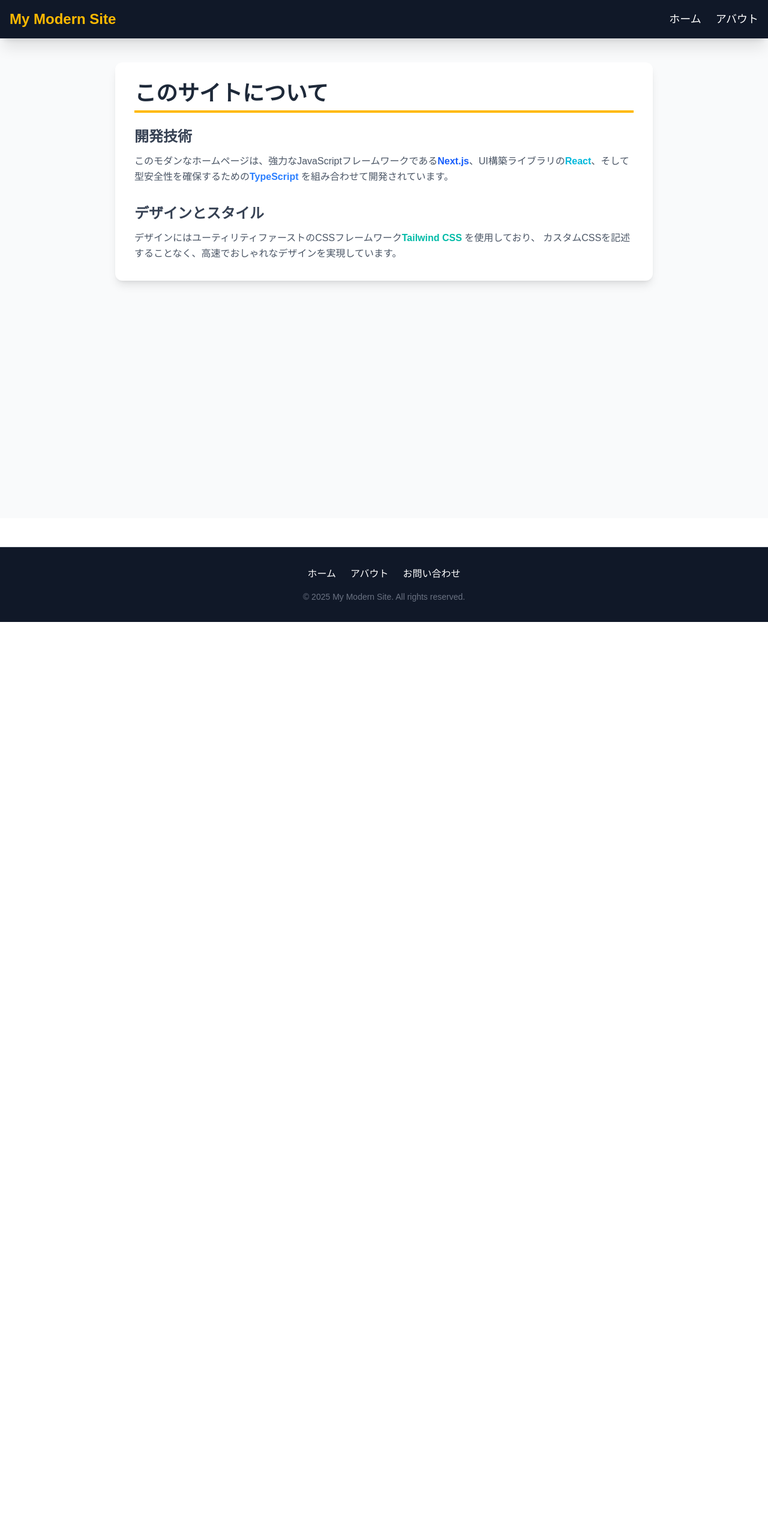
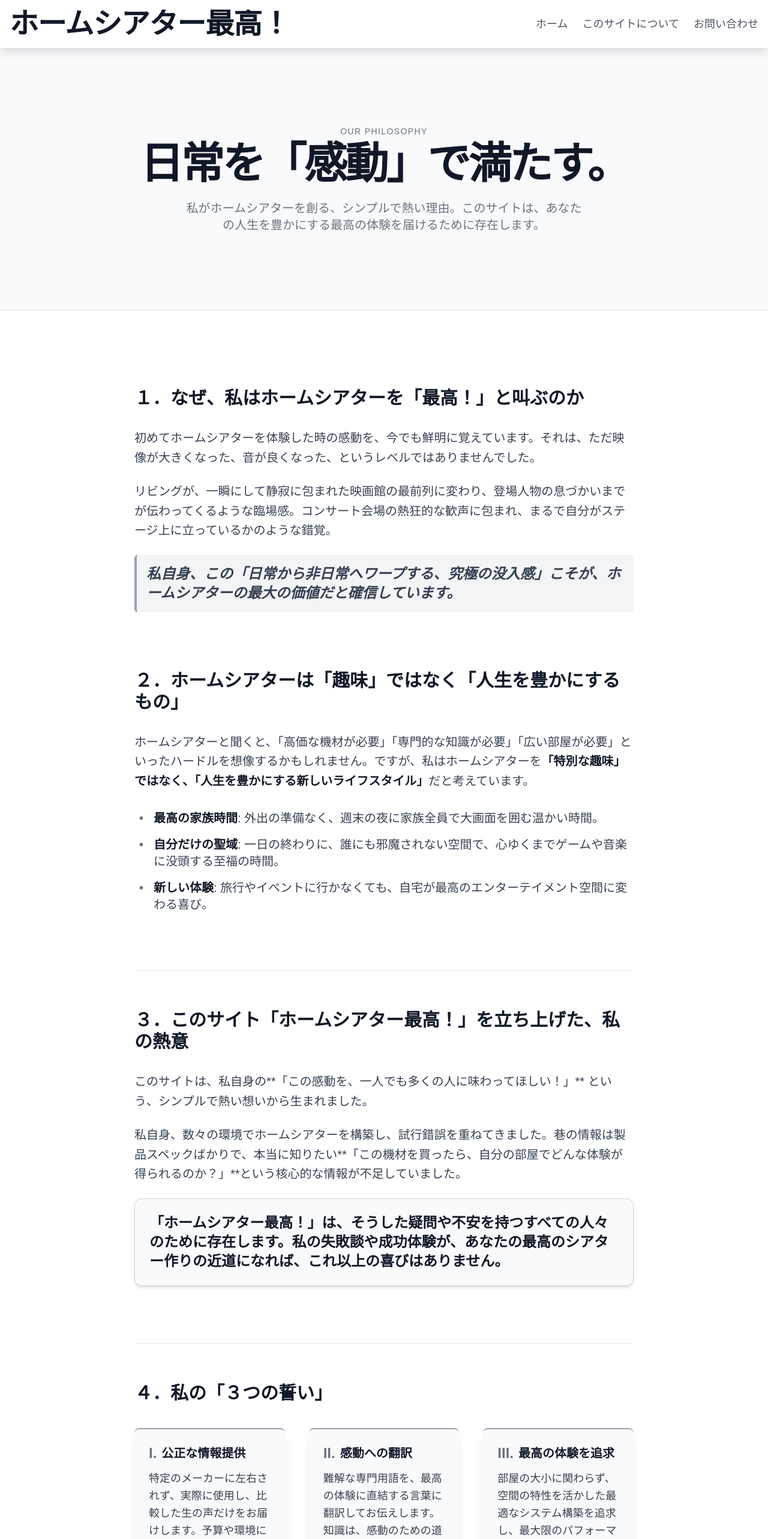
Before and after one commit to gtx13b/hometheater-saiko, a Next.js app: page /about in a window 1280 px wide. Shown: the top 2566 px of the page at 60% size. Before the commit the page ends 1037 px from the top, so only its background shows below. Built offline with nearby package versions, Linux system fonts and the light colour scheme.

Commit message:
style: Apply clean light theme to Header and Footer components

```diff
--- a/app/about/page.tsx
+++ b/app/about/page.tsx
@@ -1,46 +1,140 @@
 // app/about/page.tsx
 
-import React from 'react';
+import { Metadata } from 'next';
 
-const AboutPage: React.FC = () => {
+// ページのメタデータを設定（SEO対策）
+export const metadata: Metadata = {
+  title: '【理念】日常を感動で満たす - ホームシアター最高！',
+  description: 'サイト運営者がホームシアターの魅力を伝えるために、このサイトを立ち上げた熱い理由。最高の体験を共有するための３つの誓い。',
+};
+
+const AboutPage = () => {
   return (
-    // 💡 main要素に基本的なパディング (p-10) と背景色 (bg-gray-50) を適用
-    <main className="min-h-screen bg-gray-50 p-10">
+    // 背景を白に設定
+    <div className="bg-white text-gray-700 min-h-screen">
 
-      {/* 💡 コンテンツを中央に寄せ、最大幅を設定 (max-w-4xl mx-auto) */}
-      <div className="max-w-4xl mx-auto bg-white p-8 rounded-xl shadow-lg">
+      {/* ヒーローセクション: ページの顔となるインパクトのあるタイトル */}
+      <div className="bg-gray-50 border-b border-gray-200 py-20 sm:py-32 text-center">
+        <div className="max-w-4xl mx-auto px-4">
+          <p className="text-sm font-medium uppercase tracking-widest text-gray-500 mb-2">
+            OUR PHILOSOPHY
+          </p>
+          <h1 className="text-5xl sm:text-7xl font-extrabold tracking-tighter text-gray-900 mb-6">
+            日常を「感動」で満たす。
+          </h1>
+          <p className="text-lg sm:text-xl font-light text-gray-500 max-w-2xl mx-auto">
+            私がホームシアターを創る、シンプルで熱い理由。このサイトは、あなたの人生を豊かにする最高の体験を届けるために存在します。
+          </p>
+        </div>
+      </div>
 
-        {/* タイトル */}
-        <h1 className="text-4xl font-extrabold text-gray-800 mb-6 border-b-4 border-amber-400 pb-2">
-          このサイトについて
-        </h1>
+      {/* メインコンテンツ */}
+      <div className="max-w-4xl mx-auto px-4 sm:px-6 lg:px-8 py-20 sm:py-32">
 
-        {/* セクション１ */}
-        <section className="mb-8">
-          <h2 className="text-2xl font-semibold text-gray-700 mb-3">
-            開発技術
+        {/* セクション 1: なぜ「最高！」なのか？ (背景色を付けて強調) */}
+        <section className="mb-24">
+          <h2 className="text-3xl font-bold mb-8 text-gray-900">
+            １．なぜ、私はホームシアターを「最高！」と叫ぶのか
           </h2>
-          <p className="text-gray-600 leading-relaxed">
-            このモダンなホームページは、強力なJavaScriptフレームワークである
-            <strong className="text-blue-600">Next.js</strong>、UI構築ライブラリの
-            <strong className="text-cyan-500">React</strong>、そして型安全性を確保するための
-            <strong className="text-blue-500">TypeScript</strong> を組み合わせて開発されています。
+          <p className="text-xl leading-relaxed mb-6 text-gray-700">
+            初めてホームシアターを体験した時の感動を、今でも鮮明に覚えています。それは、ただ映像が大きくなった、音が良くなった、というレベルではありませんでした。
+          </p>
+          <p className="text-xl leading-relaxed mb-6 text-gray-700">
+            リビングが、一瞬にして静寂に包まれた映画館の最前列に変わり、登場人物の息づかいまでが伝わってくるような臨場感。コンサート会場の熱狂的な歓声に包まれ、まるで自分がステージ上に立っているかのような錯覚。
+          </p>
+          <p className="text-2xl font-semibold italic text-gray-700 p-4 border-l-4 border-gray-400 bg-gray-100 rounded-md">
+            私自身、この「日常から非日常へワープする、究極の没入感」こそが、ホームシアターの最大の価値だと確信しています。
           </p>
         </section>
 
-        {/* セクション２ */}
-        <section>
-          <h2 className="text-2xl font-semibold text-gray-700 mb-3">
-            デザインとスタイル
+        {/* セクション 2: ライフスタイルとしての提案 */}
+        <section className="mb-24">
+          <h2 className="text-3xl font-bold mb-8 text-gray-900">
+            ２．ホームシアターは「趣味」ではなく「人生を豊かにするもの」
           </h2>
-          <p className="text-gray-600 leading-relaxed">
-            デザインにはユーティリティファーストのCSSフレームワーク
-            <strong className="text-teal-500">Tailwind CSS</strong> を使用しており、
-            カスタムCSSを記述することなく、高速でおしゃれなデザインを実現しています。
+          <p className="text-xl leading-relaxed mb-8 text-gray-700">
+            ホームシアターと聞くと、「高価な機材が必要」「専門的な知識が必要」「広い部屋が必要」といったハードルを想像するかもしれません。ですが、私はホームシアターを<strong className="text-gray-900">「特別な趣味」ではなく、「人生を豊かにする新しいライフスタイル」</strong>だと考えています。
+          </p>
+          <ul className="space-y-4 pl-8 text-xl text-gray-700">
+            {/* 箇条書きの色をグレーに変更 */}
+            <li className="relative before:content-['•'] before:absolute before:left-[-1.5rem] before:text-gray-500 before:font-bold"><strong className="text-gray-900">最高の家族時間</strong>: 外出の準備なく、週末の夜に家族全員で大画面を囲む温かい時間。</li>
+            <li className="relative before:content-['•'] before:absolute before:left-[-1.5rem] before:text-gray-500 before:font-bold"><strong className="text-gray-900">自分だけの聖域</strong>: 一日の終わりに、誰にも邪魔されない空間で、心ゆくまでゲームや音楽に没頭する至福の時間。</li>
+            <li className="relative before:content-['•'] before:absolute before:left-[-1.5rem] before:text-gray-500 before:font-bold"><strong className="text-gray-900">新しい体験</strong>: 旅行やイベントに行かなくても、自宅が最高のエンターテイメント空間に変わる喜び。</li>
+          </ul>
+        </section>
+
+        {/* セクション 3: サイト立ち上げの理由（最も熱い部分） */}
+        <section className="mb-24 border-t border-gray-200 pt-16">
+          <h2 className="text-3xl font-bold mb-8 text-gray-900">
+            ３．このサイト「ホームシアター最高！」を立ち上げた、私の熱意
+          </h2>
+          <p className="text-xl leading-relaxed mb-6 text-gray-700">
+            このサイトは、私自身の**「この感動を、一人でも多くの人に味わってほしい！」** という、シンプルで熱い想いから生まれました。
+          </p>
+          <p className="text-xl leading-relaxed mb-6 text-gray-700">
+            私自身、数々の環境でホームシアターを構築し、試行錯誤を重ねてきました。巷の情報は製品スペックばかりで、本当に知りたい**「この機材を買ったら、自分の部屋でどんな体験が得られるのか？」**という核心的な情報が不足していました。
+          </p>
+          {/* 強調部分の色をグレー系に変更 */}
+          <p className="text-2xl font-semibold text-gray-900 p-6 border border-gray-300 rounded-xl bg-gray-50 shadow-md">
+            「ホームシアター最高！」は、そうした疑問や不安を持つすべての人々のために存在します。私の失敗談や成功体験が、あなたの最高のシアター作りの近道になれば、これ以上の喜びはありません。
           </p>
         </section>
+
+        {/* セクション 4: ３つの誓い（信頼性・権威性を示す） */}
+        <section className="mb-24 border-t border-gray-200 pt-16">
+          <h2 className="text-3xl font-bold mb-10 text-gray-900">
+            ４．私の「３つの誓い」
+          </h2>
+          <div className="grid grid-cols-1 md:grid-cols-3 gap-10">
+
+            {/* 誓い 1 */}
+            <div className="bg-gray-50 p-6 rounded-lg shadow-lg border-t-2 border-gray-400"> {/* 線の色もグレーに変更 */}
+              <h3 className="text-xl font-bold text-gray-900 mb-3 flex items-center">
+                <span className="text-2xl mr-2 text-gray-500">I.</span>公正な情報提供
+              </h3>
+              <p className="text-gray-700 leading-relaxed text-lg">
+                特定のメーカーに左右されず、実際に使用し、比較した生の声だけをお届けします。予算や環境に寄り添った、具体的な解決策を提示します。
+              </p>
+            </div>
+
+            {/* 誓い 2 */}
+            <div className="bg-gray-50 p-6 rounded-lg shadow-lg border-t-2 border-gray-400">
+              <h3 className="text-xl font-bold text-gray-900 mb-3 flex items-center">
+                <span className="text-2xl mr-2 text-gray-500">II.</span>感動への翻訳
+              </h3>
+              <p className="text-gray-700 leading-relaxed text-lg">
+                難解な専門用語を、最高の体験に直結する言葉に翻訳してお伝えします。知識は、感動のための道具でなければなりません。
+              </p>
+            </div>
+
+            {/* 誓い 3 */}
+            <div className="bg-gray-50 p-6 rounded-lg shadow-lg border-t-2 border-gray-400">
+              <h3 className="text-xl font-bold text-gray-900 mb-3 flex items-center">
+                <span className="text-2xl mr-2 text-gray-500">III.</span>最高の体験を追求
+              </h3>
+              <p className="text-gray-700 leading-relaxed text-lg">
+                部屋の大小に関わらず、空間の特性を活かした最適なシステム構築を追求し、最大限のパフォーマンスを引き出す知恵をお届けします。
+              </p>
+            </div>
+          </div>
+        </section>
+
+        {/* 最終メッセージ */}
+        <section className="text-center pt-20 border-t border-gray-200">
+          <p className="text-2xl leading-relaxed mb-6 font-light text-gray-500 max-w-3xl mx-auto">
+            ホームシアターの世界は、一歩踏み出せば、想像を遥かに超える感動が待っています。
+          </p>
+          {/* 最終メッセージの強調色もグレーに変更 */}
+          <p className="text-3xl font-black text-gray-900 mb-8 tracking-tight">
+            ぜひ、この感動の旅を一緒に始めましょう！
+          </p>
+          <p className="mt-8 text-sm text-gray-400 italic">
+            — ホームシアター普及委員会 —
+          </p>
+        </section>
+
       </div>
-    </main>
+    </div>
   );
 };
 
--- a/components/Footer.tsx
+++ b/components/Footer.tsx
@@ -1,34 +1,20 @@
 // components/Footer.tsx
 
-import React from 'react';
-import Link from 'next/link';
+const Footer: React.FC = () => {
+  const currentYear = new Date().getFullYear();
 
-// ヘッダーと同じトーンのTailwindクラスで装飾
-const Footer: React.FC = () => {
   return (
-    // bg-gray-900: 濃い背景色 / p-8: 大きめのパディング / text-white: 白い文字
-    <footer className="bg-gray-900 text-white p-8 mt-12 border-t border-gray-700">
+    // 背景を明るいグレーに、文字色を濃いグレーに変更
+    <footer className="bg-gray-50 border-t border-gray-200 py-12">
+      <div className="max-w-7xl mx-auto px-4 sm:px-6 lg:px-8 text-center">
 
-      {/* コンテンツエリア (ヘッダーと同じ幅・中央寄せ) */}
-      <div className="max-w-7xl mx-auto text-center">
+        {/* ナビゲーションやリンクは省略し、著作権表示のみをシンプルに配置 */}
 
-        {/* ナビゲーションリンク */}
-        <div className="space-x-6 mb-4">
-          <Link href="/" className="hover:text-amber-400 transition">
-            ホーム
-          </Link>
-          <Link href="/about" className="hover:text-amber-400 transition">
-            アバウト
-          </Link>
-          <Link href="/contact" className="hover:text-amber-400 transition">
-            お問い合わせ
-          </Link>
-        </div>
+        {/* 著作権表示 */}
+        <p className="text-sm text-gray-500 font-light tracking-wider">
+          &copy; {currentYear} ホームシアター最高！ All rights reserved.
+        </p>
 
-        {/* 著作権表示 (text-gray-500: やや薄い色) */}
-        <p className="text-gray-500 text-sm">
-          &copy; {new Date().getFullYear()} My Modern Site. All rights reserved.
-        </p>
 
       </div>
     </footer>
--- a/components/Header.tsx
+++ b/components/Header.tsx
@@ -8,57 +8,79 @@ const Header: React.FC = () => {
   const [isOpen, setIsOpen] = useState(false);
   const closeMenu = () => setIsOpen(false);
 
-  // ヘッダーの高さを約64px（p-4のサイズに相当）と仮定
   const HEADER_HEIGHT_PX = 64;
 
   return (
-    <header className="bg-gray-900 p-4 shadow-xl sticky top-0 z-50">
+    // 背景を白に、下線もグレーに変更
+    <header className="bg-white p-4 shadow-lg sticky top-0 z-50 border-b border-gray-200">
       <nav className="flex justify-between items-center max-w-7xl mx-auto">
 
-        {/* ロゴ/サイト名 */}
+        {/* 💡 ロゴエリア：h1タグでSEO最適化 - 白背景に合わせて文字色を黒系に */}
         <Link
           href="/"
-          className="text-2xl font-extrabold text-amber-400 hover:text-amber-300 transition duration-300 z-20"
+          className="inline-flex items-center group relative overflow-hidden z-20"
           onClick={closeMenu}
         >
-          My Modern Site
+          {/* h1タグ全体で単色・統一サイズでマークアップ */}
+          <h1 className="text-4xl sm:text-5xl font-black tracking-tight text-gray-900 transition duration-300 group-hover:text-gray-700">
+
+              {/* 「ホームシアター」の部分 */}
+              <span className="font-extrabold">
+                  ホームシアター最高！
+              </span>
+          </h1>
+
+          {/* 💡 ホバー時の光沢アニメーションは今回は控えめに削除、またはモノトーンなハイライトに */}
+          {/* もし残すなら以下のように修正:
+          <span className="absolute inset-0 block bg-gradient-to-r from-transparent via-gray-200/50 to-transparent opacity-0 group-hover:opacity-10 transition duration-500 transform -translate-x-full group-hover:translate-x-full"></span>
+          */}
         </Link>
 
-        {/* 1. デスクトップ用ナビゲーション (省略) */}
+        {/* 1. デスクトップ用ナビゲーション */}
         <div className="hidden md:flex space-x-6">
           <Link
             href="/"
-            className="text-white text-lg hover:text-amber-400 transition duration-300 font-medium"
+            className="text-gray-600 text-lg hover:text-gray-900 transition duration-300 font-medium relative group"
           >
             ホーム
+            <span className="absolute left-0 bottom-0 w-full h-0.5 bg-gray-900 transform scale-x-0 group-hover:scale-x-100 transition-transform duration-300"></span>
           </Link>
           <Link
             href="/about"
-            className="text-white text-lg hover:text-amber-400 transition duration-300 font-medium"
+            className="text-gray-600 text-lg hover:text-gray-900 transition duration-300 font-medium relative group"
           >
-            アバウト
+            このサイトについて
+            <span className="absolute left-0 bottom-0 w-full h-0.5 bg-gray-900 transform scale-x-0 group-hover:scale-x-100 transition-transform duration-300"></span>
+          </Link>
+          <Link
+            href="/contact"
+            className="text-gray-600 text-lg hover:text-gray-900 transition duration-300 font-medium relative group"
+          >
+            お問い合わせ
+            <span className="absolute left-0 bottom-0 w-full h-0.5 bg-gray-900 transform scale-x-0 group-hover:scale-x-100 transition-transform duration-300"></span>
           </Link>
         </div>
 
-        {/* 2. モバイル用ハンバーガーボタン (省略) */}
+        {/* 2. モバイル用ハンバーガーボタン */}
         <button
-          className="md:hidden text-white p-2 rounded-lg hover:bg-gray-700 transition z-20 relative"
+          // ボタンとアイコンの色を黒系に変更
+          className="md:hidden text-gray-800 p-2 rounded-lg hover:bg-gray-100 transition z-20 relative"
           onClick={() => setIsOpen(!isOpen)}
           aria-label="Toggle menu"
         >
           <div className="flex flex-col justify-around w-6 h-6">
             <span
-              className={`block h-0.5 w-full bg-white transform transition duration-300 ease-in-out ${
+              className={`block h-0.5 w-full bg-gray-800 transform transition duration-300 ease-in-out ${
                 isOpen ? 'rotate-45 translate-y-2' : ''
               }`}
             ></span>
             <span
-              className={`block h-0.5 w-full bg-white transition duration-300 ease-in-out ${
+              className={`block h-0.5 w-full bg-gray-800 transition duration-300 ease-in-out ${
                 isOpen ? 'opacity-0' : ''
               }`}
             ></span>
             <span
-              className={`block h-0.5 w-full bg-white transform transition duration-300 ease-in-out ${
+              className={`block h-0.5 w-full bg-gray-800 transform transition duration-300 ease-in-out ${
                 isOpen ? '-rotate-45 -translate-y-2' : ''
               }`}
             ></span>
@@ -66,19 +88,17 @@ const Header: React.FC = () => {
         </button>
       </nav>
 
-      {/* 3. モバイルメニュー本体 (スライドインアニメーション強調版) */}
+      {/* 3. モバイルメニュー本体 */}
       <nav
         className={`
           md:hidden
-          // 開始位置はヘッダー直下
-          absolute top-[${HEADER_HEIGHT_PX}px] left-0 w-full bg-gray-900 shadow-lg z-10
-          // 💡 duration-300 に変更し、動きを強調
+          // 背景色を白に変更
+          absolute top-[${HEADER_HEIGHT_PX}px] left-0 w-full bg-white shadow-lg z-10
           transform transition-all duration-300 ease-in-out
 
           ${
             isOpen
-              ? 'translate-y-0 opacity-100 h-auto' // 開いている状態: 元の位置に、完全に表示
-              // 閉じている状態: 上に少し移動させ（-translate-y-4）、高さをゼロにする
+              ? 'translate-y-0 opacity-100 h-auto'
               : '-translate-y-4 opacity-0 h-0 overflow-hidden'
           }
         `}
@@ -86,21 +106,21 @@ const Header: React.FC = () => {
       >
         <Link
           href="/"
-          className="block text-white text-lg p-4 hover:bg-gray-700 transition"
+          className="block text-gray-700 text-lg p-4 hover:bg-gray-100 transition"
           onClick={closeMenu}
         >
           ホーム
         </Link>
         <Link
           href="/about"
-          className="block text-white text-lg p-4 hover:bg-gray-700 transition"
+          className="block text-gray-700 text-lg p-4 hover:bg-gray-100 transition"
           onClick={closeMenu}
         >
-          アバウト
+          このサイトについて
         </Link>
         <Link
           href="/contact"
-          className="block text-white text-lg p-4 hover:bg-gray-700 transition"
+          className="block text-gray-700 text-lg p-4 hover:bg-gray-100 transition"
           onClick={closeMenu}
         >
           お問い合わせ
```
